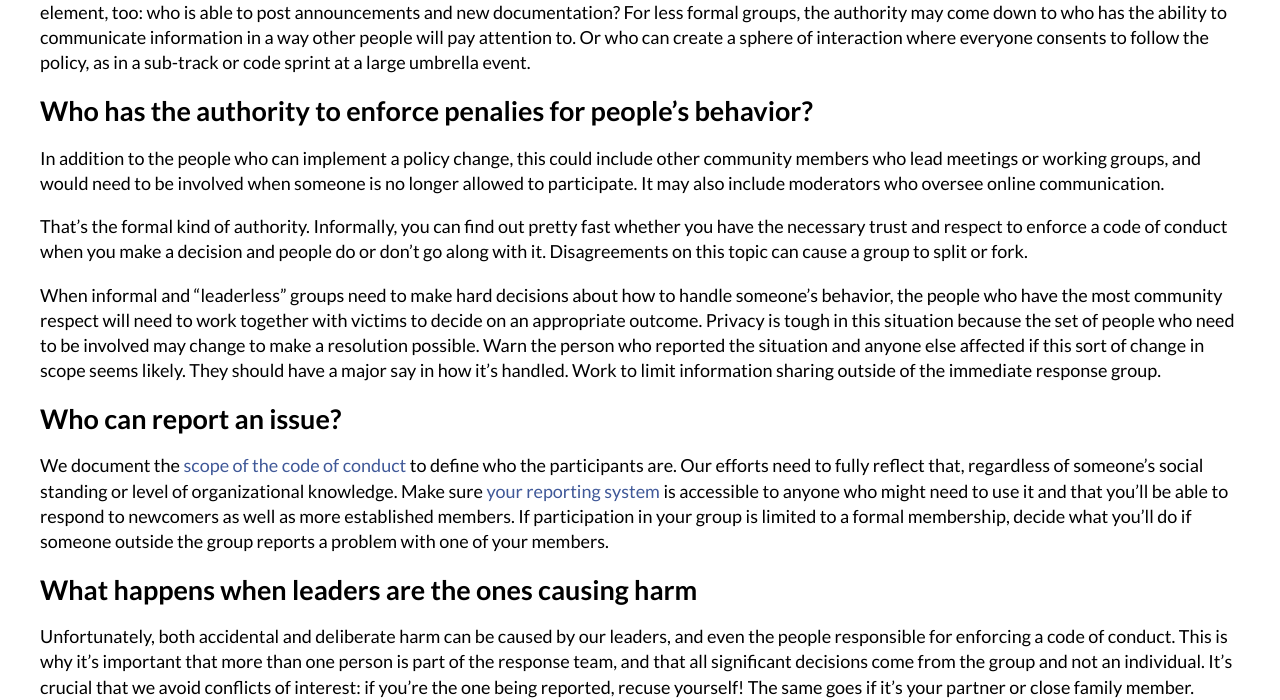
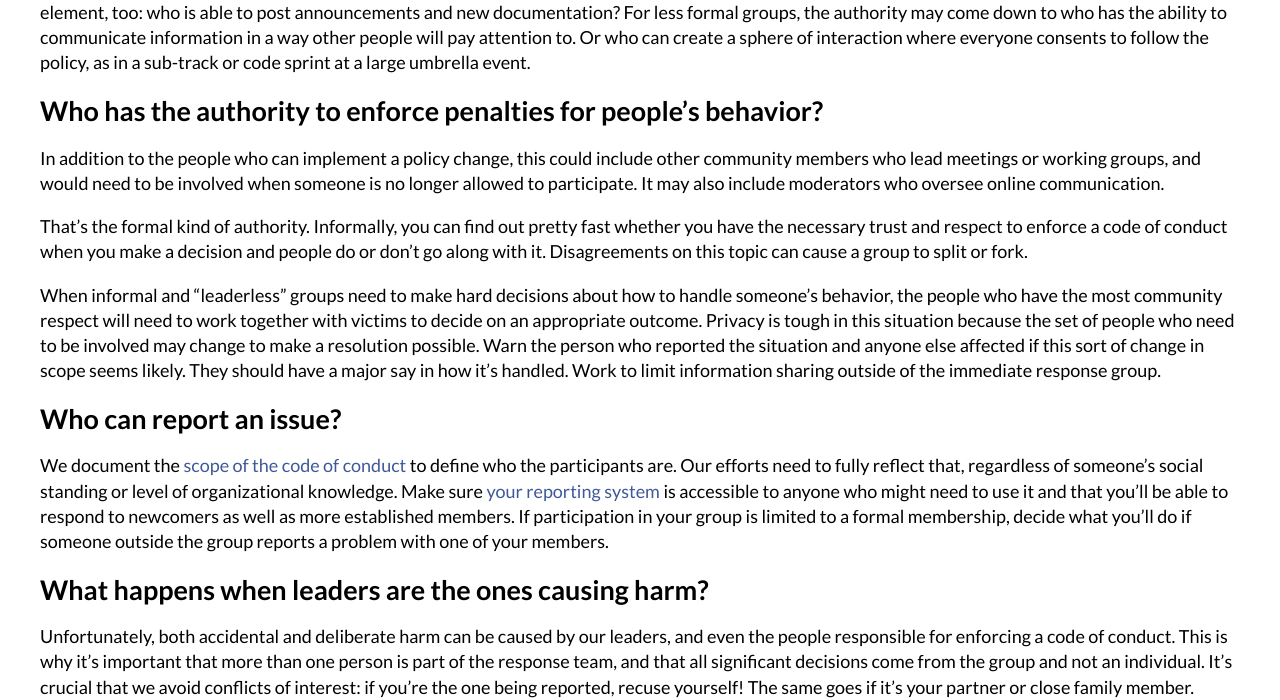
Before and after one commit to safetyfirstpdx/safetyfirstpdx.github.io, a Jekyll site: the page built from resources/governance.md, in a window 1280 px wide. Shown: the part 764-1464 px from the top of the page. Built offline with Jekyll 4.4.1, drawn with Linux system fonts in a browser that asks for light colours; nearby versions of some CDN libraries.

Commit message:
Fixing typos

```diff
--- a/resources/governance.md
+++ b/resources/governance.md
@@ -17,7 +17,7 @@ For other community members, we need to work on building awareness and consensus
 
 This may a single leader or set of people in fixed roles, a governance committee, or a non-profit or corporate board. Communication is an important element, too: who is able to post announcements and new documentation? For less formal groups, the authority may come down to who has the ability to communicate information in a way other people will pay attention to. Or who can create a sphere of interaction where everyone consents to follow the policy, as in a sub-track or code sprint at a large umbrella event.
 
-## Who has the authority to enforce penalies for people's behavior?
+## Who has the authority to enforce penalties for people's behavior?
 
 In addition to the people who can implement a policy change, this could include other community members who lead meetings or working groups, and would need to be involved when someone is no longer allowed to participate. It may also include moderators who oversee online communication.
 
@@ -29,7 +29,7 @@ When informal and "leaderless" groups need to make hard decisions about how to h
 
 We document the [scope of the code of conduct](resources/code_of_conduct.html) to define who the participants are. Our efforts need to fully reflect that, regardless of someone's social standing or level of organizational knowledge. Make sure [your reporting system](resources/reporting.html) is accessible to anyone who might need to use it and that you'll be able to respond to newcomers as well as more established members. If participation in your group is limited to a formal membership, decide what you'll do if someone outside the group reports a problem with one of your members.
 
-## What happens when leaders are the ones causing harm
+## What happens when leaders are the ones causing harm?
 
 Unfortunately, both accidental and deliberate harm can be caused by our leaders, and even the people responsible for enforcing a code of conduct. This is why it's important that more than one person is part of the response team, and that all significant decisions come from the group and not an individual. It's crucial that we avoid conflicts of interest: if you're the one being reported, recuse yourself! The same goes if it's your partner or close family member.
 
```
